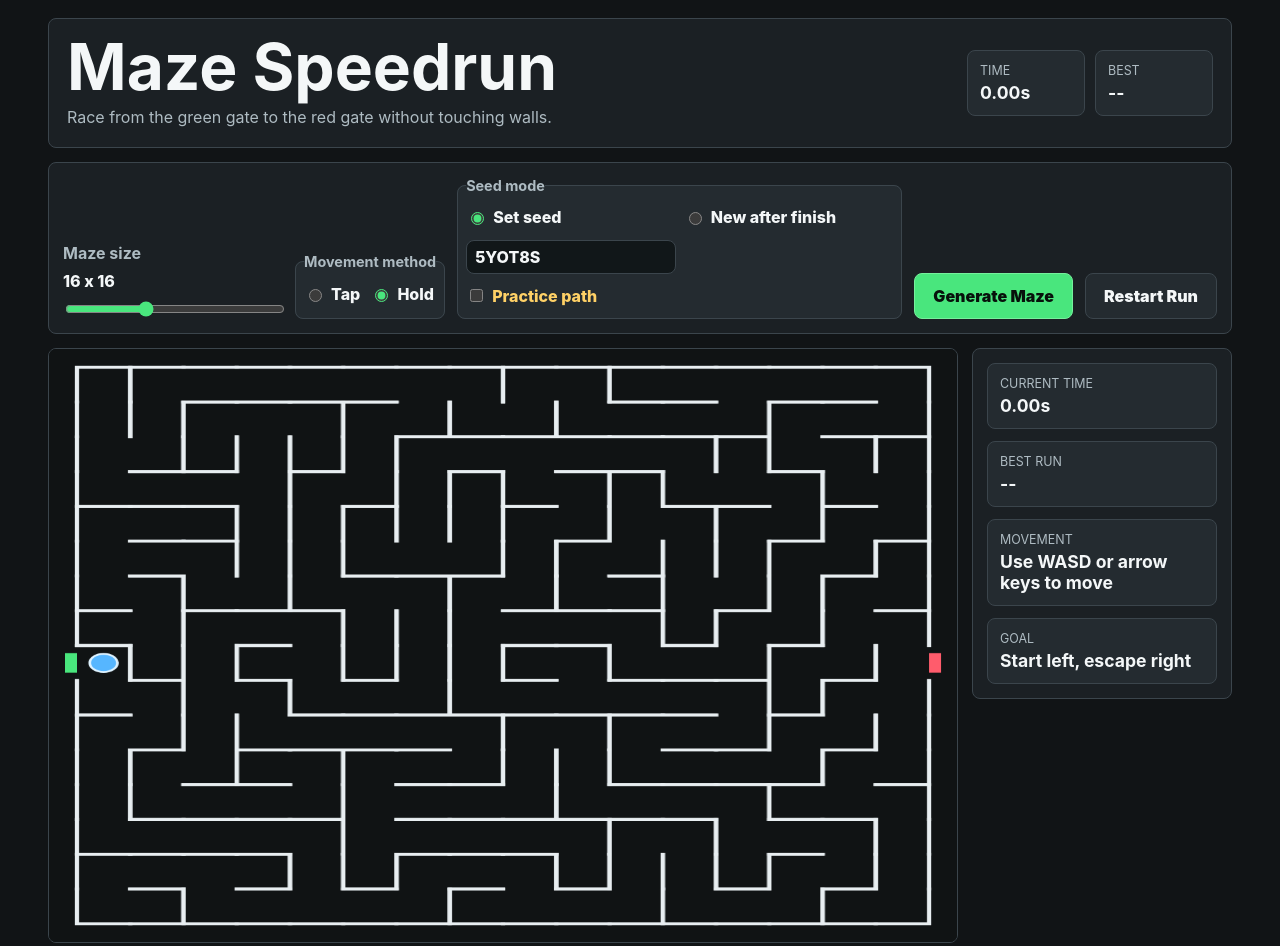
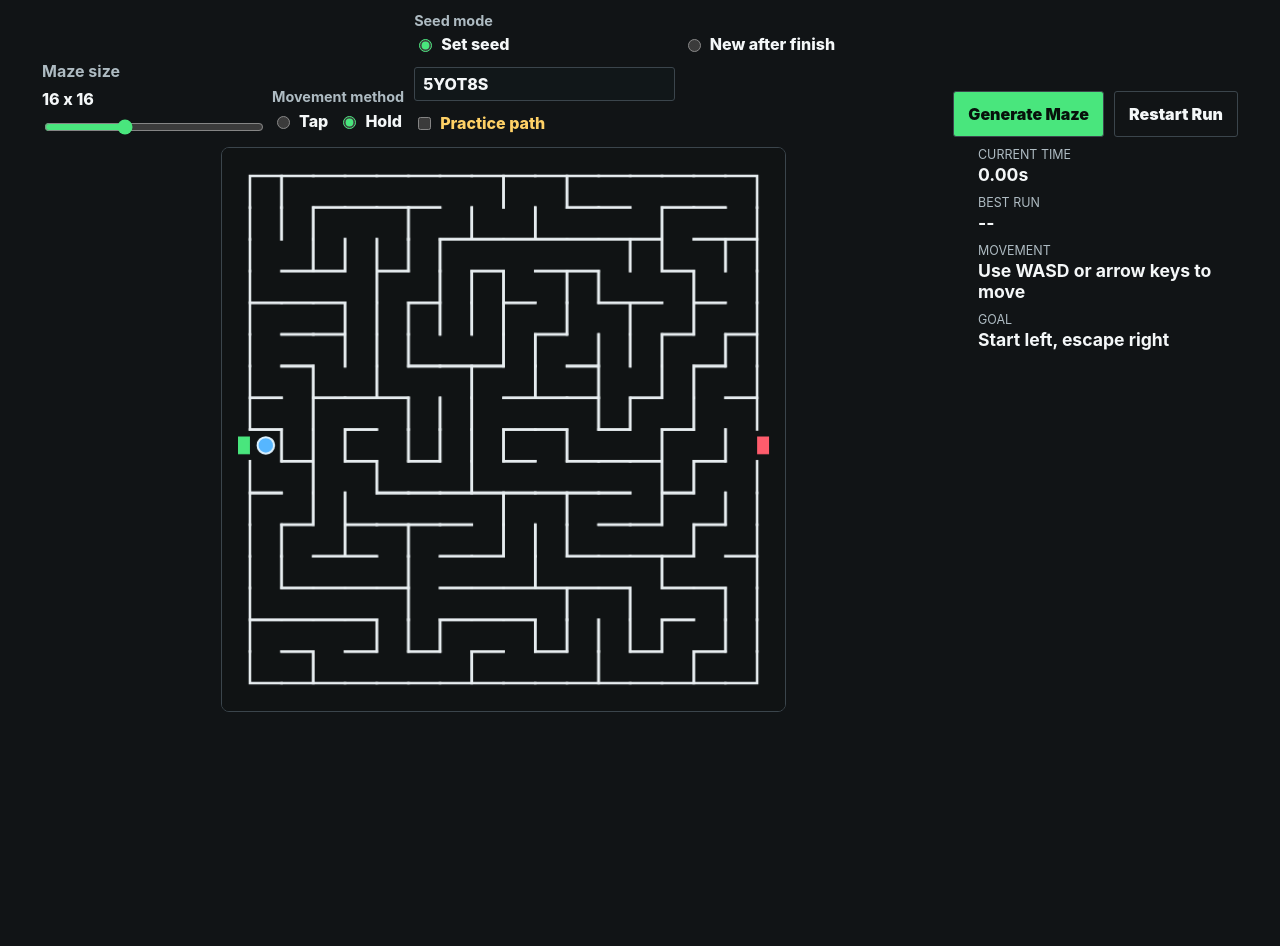
Before and after one commit to fruxeventus/Maze-Speedrun-Game, a website: page index.html in a window 1280 px wide. After the commit the page ends 800 px from the top, so only its background shows below. Drawn offline with Linux system fonts and the light colour scheme.

Commit message:
Add files via upload

```diff
--- a/game.js
+++ b/game.js
@@ -424,10 +424,10 @@ const sizeSlider = document.querySelector("#mazeSize");
 const sizeValue = document.querySelector("#mazeSizeValue");
 const generateButton = document.querySelector("#generateButton");
 const restartButton = document.querySelector("#restartButton");
-const timerText = document.querySelector("#timer");
-const bestTimeText = document.querySelector("#bestTime");
 const sideCurrentTime = document.querySelector("#sideCurrentTime");
 const sideBestTime = document.querySelector("#sideBestTime");
+const timerText = document.querySelector("#timer") || sideCurrentTime;
+const bestTimeText = document.querySelector("#bestTime") || sideBestTime;
 const movementText = document.querySelector("#movementText");
 const movementModeInputs = document.querySelectorAll("input[name='movementMode']");
 const seedModeInputs = document.querySelectorAll("input[name='seedMode']");
--- a/index.html
+++ b/index.html
@@ -9,23 +9,6 @@
   </head>
   <body>
     <main class="app">
-      <header class="topbar">
-        <div>
-          <h1>Maze Speedrun</h1>
-          <p>Race from the green gate to the red gate without touching walls.</p>
-        </div>
-        <div class="stats" aria-live="polite">
-          <div>
-            <span>Time</span>
-            <strong id="timer">0.00s</strong>
-          </div>
-          <div>
-            <span>Best</span>
-            <strong id="bestTime">--</strong>
-          </div>
-        </div>
-      </header>
-
       <section class="controls" aria-label="Maze controls">
         <label class="size-control" for="mazeSize">
           <span>Maze size</span>
@@ -88,6 +71,6 @@
 
     <div class="new-best hidden" id="newBestText" aria-live="polite">NEW BEST!</div>
 
-    <script src="/game.js?v=8"></script>
+    <script src="/game.js?v=9"></script>
   </body>
 </html>
--- a/styles.css
+++ b/styles.css
@@ -37,26 +37,10 @@ input {
   width: min(1220px, 100%);
   min-height: 100vh;
   margin: 0 auto;
-  padding: 18px;
+  padding: 12px;
   display: grid;
-  grid-template-rows: auto auto 1fr;
-  gap: 14px;
-}
-
-.topbar,
-.controls,
-.side-panel {
-  border: 1px solid var(--line);
-  border-radius: 8px;
-  background: var(--surface);
-}
-
-.topbar {
-  display: flex;
-  align-items: center;
-  justify-content: space-between;
-  gap: 18px;
-  padding: 18px;
+  grid-template-rows: auto 1fr;
+  gap: 10px;
 }
 
 h1,
@@ -76,33 +60,20 @@ h1 {
   line-height: 1.45;
 }
 
-.stats {
-  display: flex;
-  gap: 10px;
-  flex-wrap: wrap;
-  justify-content: flex-end;
+.panel-block {
+  min-width: 118px;
+  padding: 0;
 }
 
-.stats div,
-.panel-block {
-  min-width: 118px;
-  padding: 12px;
-  border: 1px solid var(--line);
-  border-radius: 8px;
-  background: var(--surface-strong);
-}
-
-.stats span,
 .label {
   display: block;
-  margin-bottom: 4px;
+  margin-bottom: 2px;
   color: var(--muted);
   font-size: 0.78rem;
   text-transform: uppercase;
   letter-spacing: 0;
 }
 
-.stats strong,
 .panel-block strong {
   font-size: 1.1rem;
 }
@@ -115,9 +86,8 @@ h1 {
 .controls {
   display: grid;
   grid-template-columns: minmax(220px, 1fr) auto minmax(230px, auto) auto auto;
-  gap: 12px;
+  gap: 10px;
   align-items: end;
-  padding: 14px;
 }
 
 .size-control,
@@ -139,10 +109,9 @@ h1 {
   align-items: center;
   min-height: 46px;
   margin: 0;
-  padding: 8px;
-  border: 1px solid var(--line);
-  border-radius: 8px;
-  background: var(--surface-strong);
+  padding: 0;
+  border: 0;
+  background: transparent;
 }
 
 .movement-control legend {
@@ -170,10 +139,9 @@ h1 {
   align-items: center;
   min-height: 46px;
   margin: 0;
-  padding: 8px;
-  border: 1px solid var(--line);
-  border-radius: 8px;
-  background: var(--surface-strong);
+  padding: 0;
+  border: 0;
+  background: transparent;
 }
 
 .seed-control legend,
@@ -211,7 +179,7 @@ h1 {
   min-height: 34px;
   padding: 6px 8px;
   border: 1px solid var(--line);
-  border-radius: 8px;
+  border-radius: 3px;
   background: #111719;
   color: var(--text);
   font-weight: 800;
@@ -229,9 +197,9 @@ input[type="range"] {
 
 button {
   min-height: 46px;
-  padding: 0 18px;
-  border: 1px solid #75f09c;
-  border-radius: 8px;
+  padding: 0 14px;
+  border: 1px solid var(--line);
+  border-radius: 3px;
   background: var(--green);
   color: #07110b;
   font-weight: 900;
@@ -244,7 +212,7 @@ button:hover {
 
 .secondary {
   border-color: var(--line);
-  background: var(--surface-strong);
+  background: transparent;
   color: var(--text);
 }
 
@@ -257,9 +225,11 @@ button:hover {
 }
 
 #mazeCanvas {
-  width: 100%;
-  max-height: calc(100vh - 205px);
+  width: min(100%, max(320px, calc(100vh - 235px)));
+  height: auto;
+  max-width: 100%;
   aspect-ratio: 1;
+  justify-self: center;
   border: 1px solid var(--line);
   border-radius: 8px;
   background: #101314;
@@ -267,9 +237,10 @@ button:hover {
 }
 
 .side-panel {
-  padding: 14px;
+  padding: 0;
   display: grid;
-  gap: 12px;
+  gap: 10px;
+  align-content: start;
 }
 
 .new-best {
@@ -317,25 +288,12 @@ button:hover {
 }
 
 @media (max-width: 820px) {
-  .topbar,
   .controls,
   .game-shell {
     grid-template-columns: 1fr;
   }
 
-  .topbar {
-    display: grid;
-  }
-
-  .stats {
-    justify-content: stretch;
-  }
-
-  .stats div {
-    flex: 1;
-  }
-
   #mazeCanvas {
-    max-height: none;
+    width: 100%;
   }
 }
```
